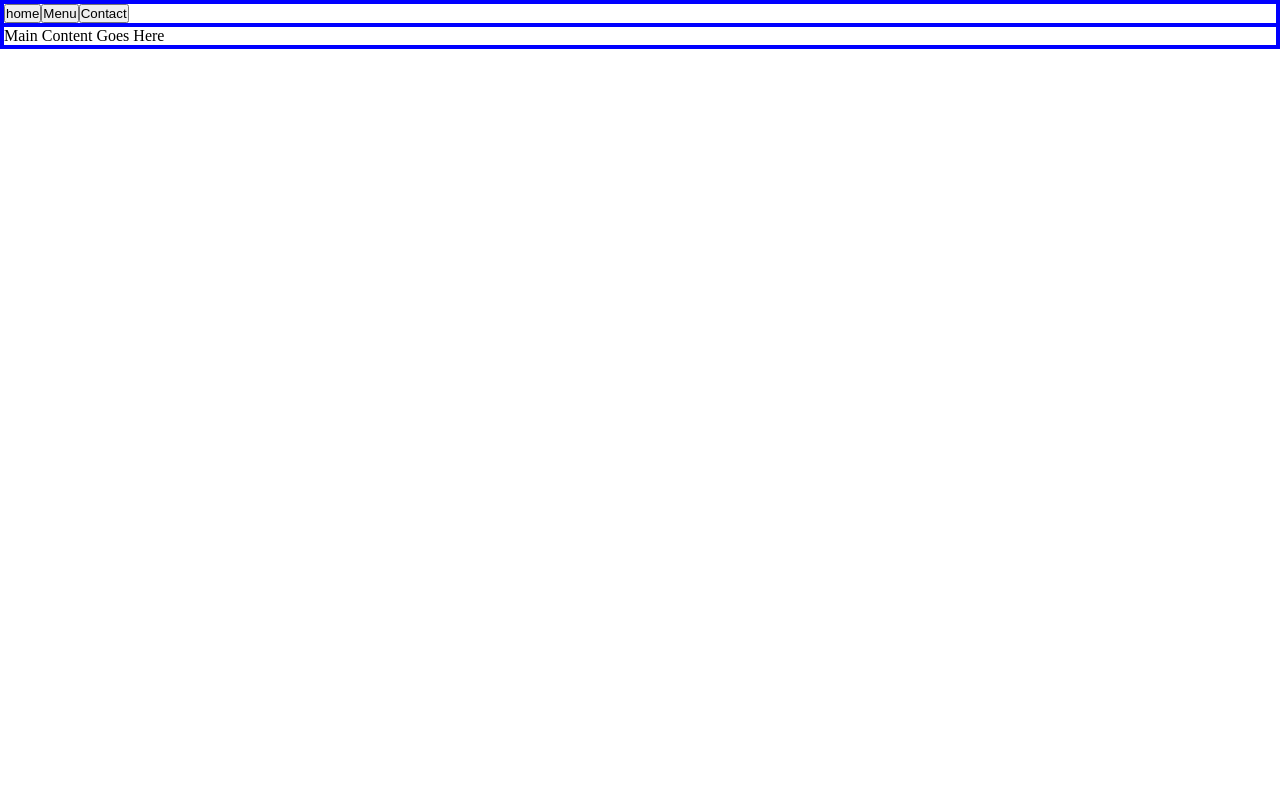
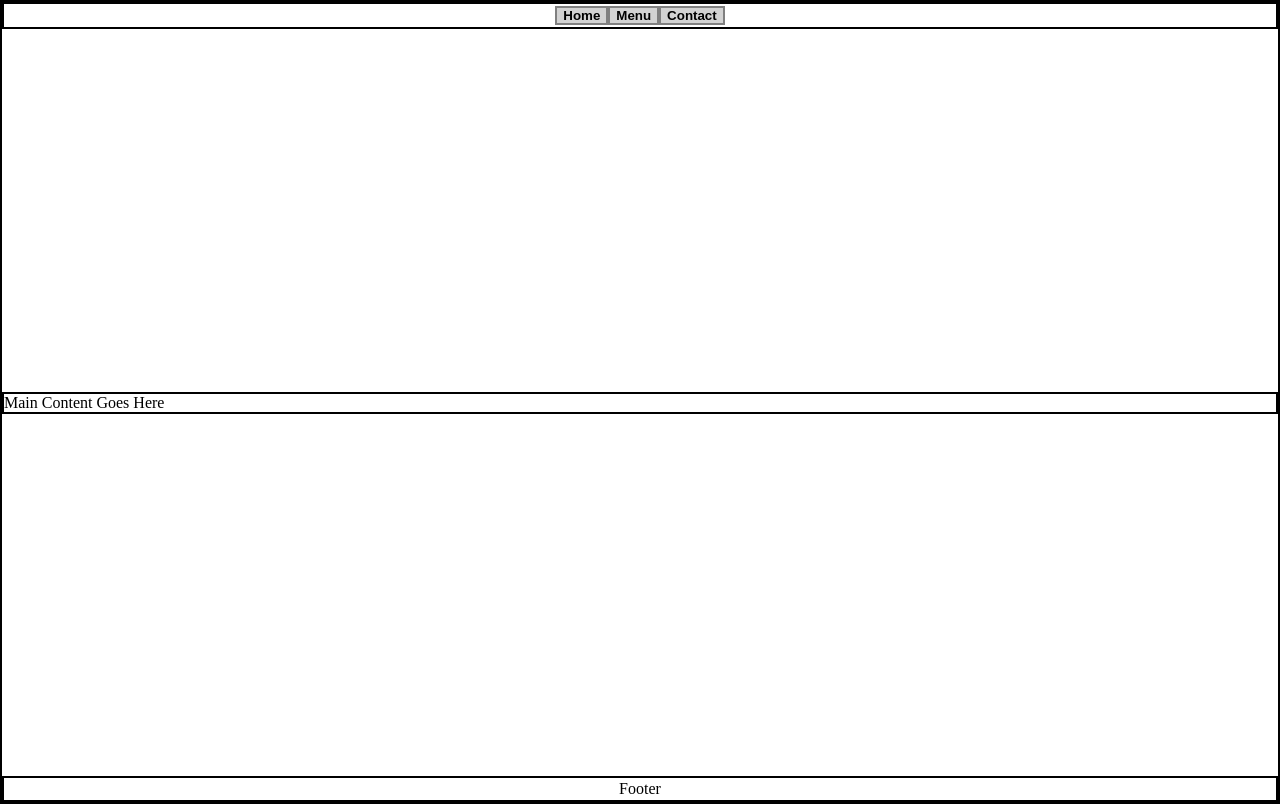
Before and after one commit to fxiaoDFX/restaurantPage, a website built with webpack: page src/template.html in a window 1280 px wide. Built offline with nearby package versions, Linux system fonts and the light colour scheme.

Commit message:
add buttons and css

```diff
--- a/src/styles/home.css
+++ b/src/styles/home.css
@@ -3,6 +3,31 @@
     margin: 0;
 }
 
+#content {
+    display: flex;
+    min-height: 100vh;
+    flex-direction: column;
+    justify-content: space-between;
+}
+
+.tab,
+.footer {
+    display: flex;
+    justify-content: center;
+    text-align: center;
+    padding: 2px 0px;
+}
+
+button {
+    padding-left: 6px;
+    padding-right: 6px;
+    font-weight: bold;
+    background-color: lightgrey;
+    border: 2px solid grey;
+}
+
+
+
 div {
-    border: 2px solid blue;
+    border: 2px solid black;
 }
--- a/src/tabs/home.js
+++ b/src/tabs/home.js
@@ -1,7 +1,7 @@
-const content = document.getElementById("content");
+const content = document.getElementById('content');
 
 export default function addToDOM() {
-    const h1 = document.createElement("h1");
+    const h1 = document.createElement('h1');
 
     // call functions
     addTab();
@@ -11,26 +11,27 @@ export default function addToDOM() {
 
 // create tab header
 function addTab() {
-    const tabContainer = document.createElement("div");
+    const tabContainer = document.createElement('div');
     content.appendChild(tabContainer);
-    tabContainer.className += "tab";
+    tabContainer.className += 'tab';
 
-    const list = addElements("button", 3, ["home", "Menu", "Contact"]);
+    const list = addElements('button', 3, ['Home', 'Menu', 'Contact']);
 
     appendElements(list, tabContainer);
 }
 
 // create main body
 function addMain() {
-    const main = document.createElement("div");
-    main.textContent += "Main Content Goes Here";
+    const main = document.createElement('div');
+    main.textContent += 'Main Content Goes Here';
     content.appendChild(main);
 }
 
 // create footer
 function addFooter() {
-    const footer = document.createEvent("div");
-    footer.textContent += "Footer";
+    const footer = document.createElement('div');
+    footer.textContent += 'Footer';
+    footer.className += 'footer';
     content.appendChild(footer);
 }
 
```
